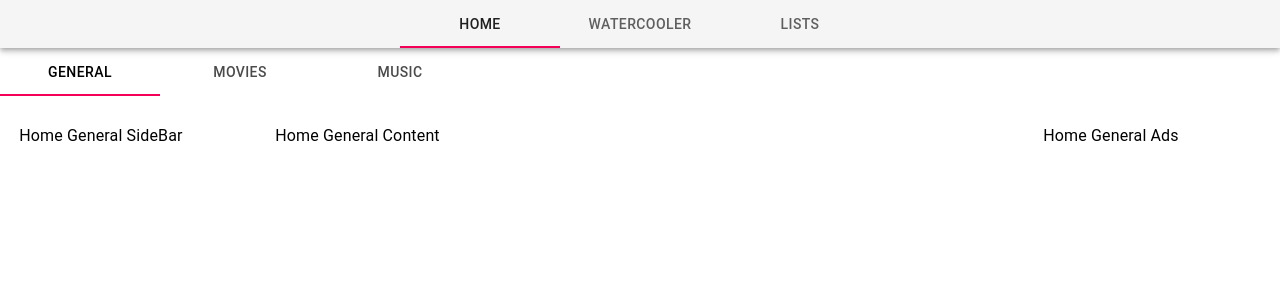
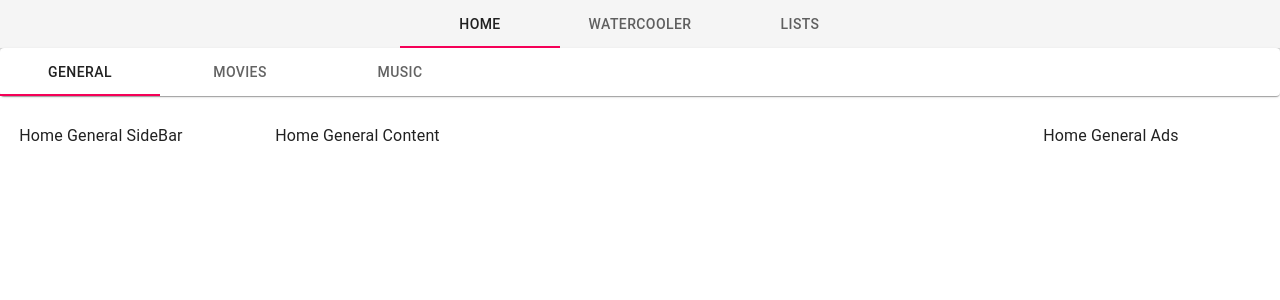
Before and after one commit to IBatsios/capstone, a React (Create React App) app in the folder client/: page / in a window 1280 px wide. Shown: the top 300 px of the page. Built offline with nearby package versions, Linux system fonts and the light colour scheme; the HTML template or start-up script is replaced by a standard one.

Commit message:
This minor change should have been apart of commit 7f3885a.

```diff
--- a/client/src/views/user/User.js
+++ b/client/src/views/user/User.js
@@ -7,7 +7,7 @@ import Home from "views/home/Home";
 import Watercooler from "views/watercooler/Watercooler";
 import Lists from "views/lists/Lists";
 import TabPanel from 'views/TabPanel';
-
+import Paper from '@material-ui/core/Paper';
 
 const User = () => {
   const [state, dispatch] = useContext(UserContext);
@@ -32,6 +32,7 @@ const User = () => {
            <Tab label="Lists" {...a11yProps(2)} />
          </Tabs>
        </AppBar>
+       <Paper>
          <TabPanel value={active} index={0} {...otherProps}>
            <Home />
          </TabPanel>
@@ -41,6 +42,7 @@ const User = () => {
          <TabPanel value={active} index={2} {...otherProps}>
            <Lists />
          </TabPanel>
+       </Paper>
     </Fragment>
   );
 }
```
Lines whose indentation alone changed are shown as unchanged.
